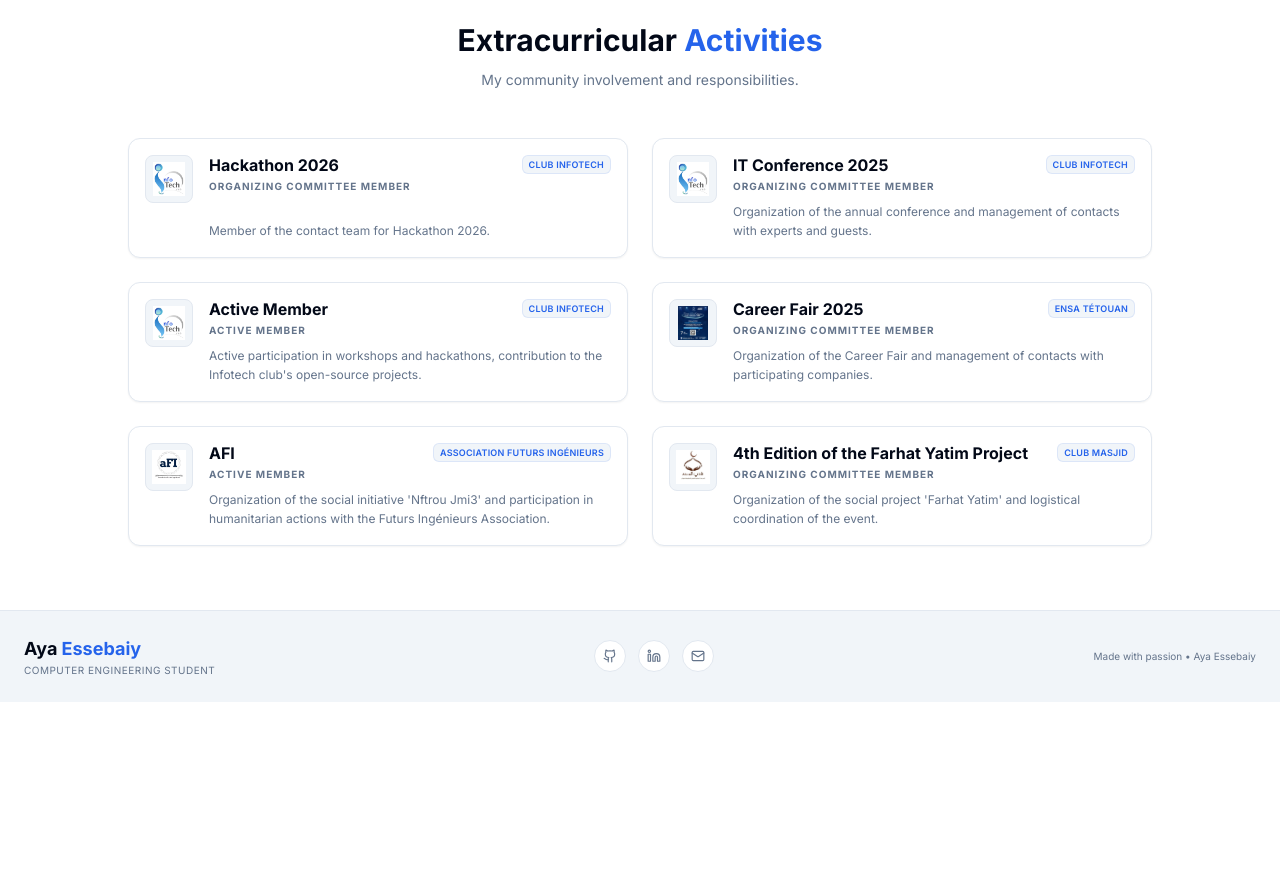
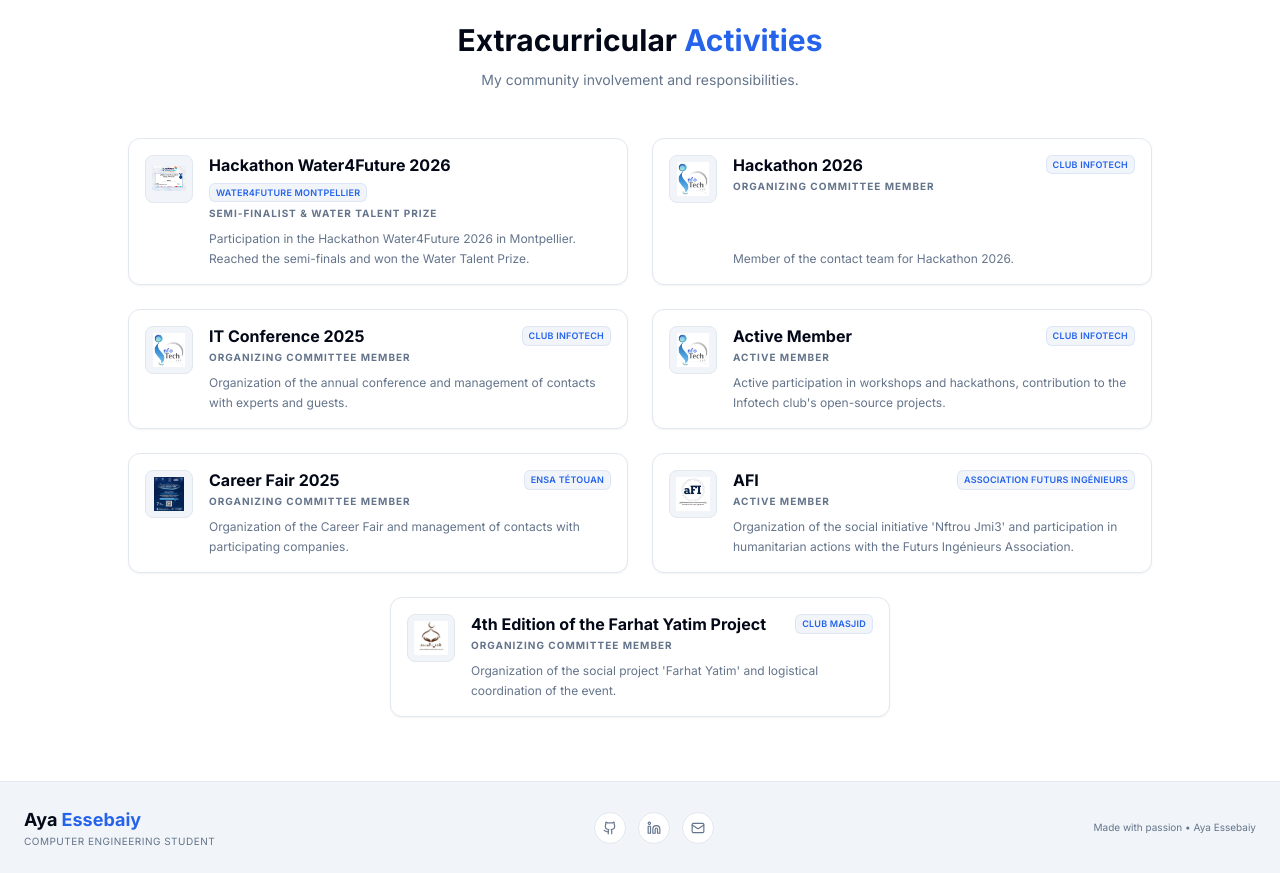
Before and after one commit to essebaiyayaa/Portfolio, a React (Vite) app: page / in a window 1280 px wide. Shown: the part 3860-4733 px from the top of the page. Before the commit the page ends 4562 px from the top, so only its background shows below. Built offline with nearby package versions, Linux system fonts and the light colour scheme; the HTML template or start-up script is replaced by a standard one.

Commit message:
feat: add Hackathon Water4Future to Extracurricular activities

```diff
--- a/src/components/Extracurricular.tsx
+++ b/src/components/Extracurricular.tsx
@@ -11,6 +11,15 @@ interface Activity {
 }
 
 const activities: Activity[] = [
+    {
+        id: 0,
+        title: "Hackathon Water4Future 2026",
+        organization: "Water4Future Montpellier",
+        role: "Semi-finalist & Water Talent Prize",
+        date: "2026",
+        description: "Participation in the Hackathon Water4Future 2026 in Montpellier. Reached the semi-finals and won the Water Talent Prize.",
+        image: "water4future.png"
+    },
     {
         id: 1,
         title: "Hackathon 2026",
@@ -93,7 +102,11 @@ export default function Extracurricular() {
                             whileInView={{ opacity: 1, y: 0 }}
                             viewport={{ once: true }}
                             transition={{ delay: index * 0.1 }}
-                            className="bg-card border border-border rounded-xl p-4 flex flex-col sm:flex-row gap-4 hover:border-primary/20 transition-all duration-300 shadow-sm hover:shadow-md h-full group"
+                            className={`bg-card border border-border rounded-xl p-4 flex flex-col sm:flex-row gap-4 hover:border-primary/20 transition-all duration-300 shadow-sm hover:shadow-md h-full group ${
+                                activities.length % 2 !== 0 && index === activities.length - 1
+                                    ? "md:col-span-2 md:w-[calc(50%-12px)] mx-auto w-full"
+                                    : ""
+                            }`}
                         >
                             {/* Logo Section */}
                             <div className="shrink-0">
```
